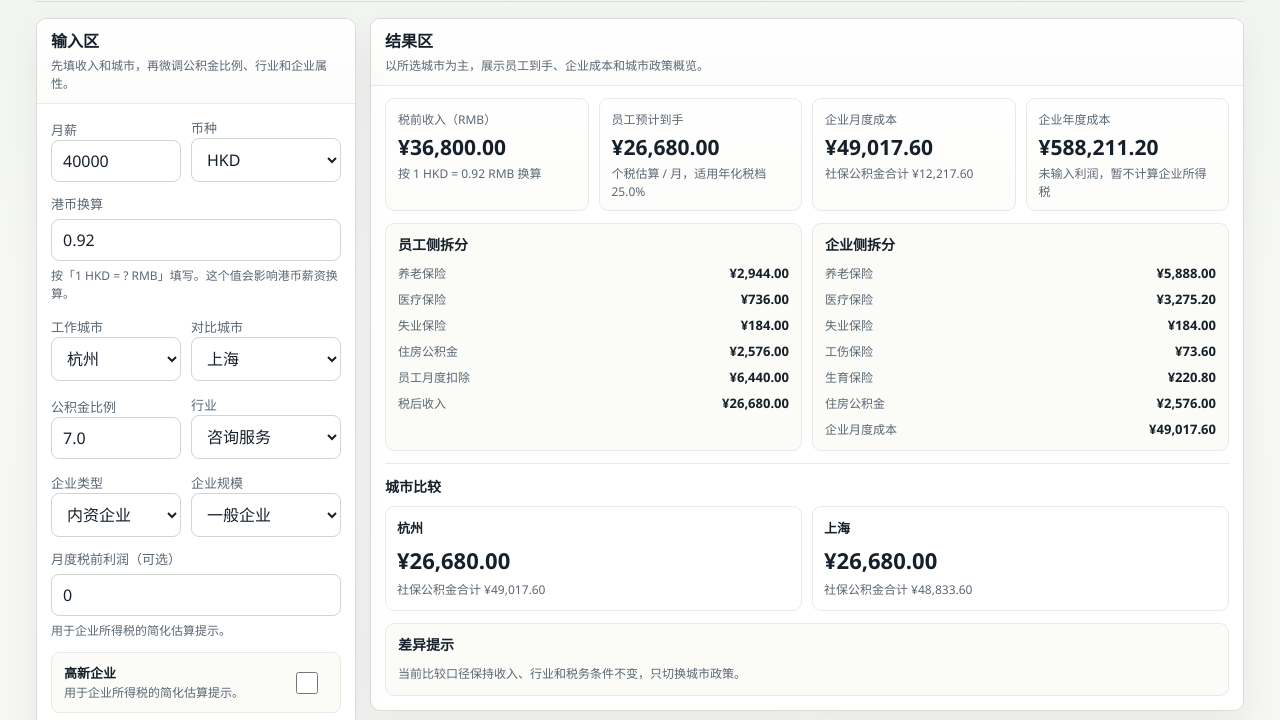
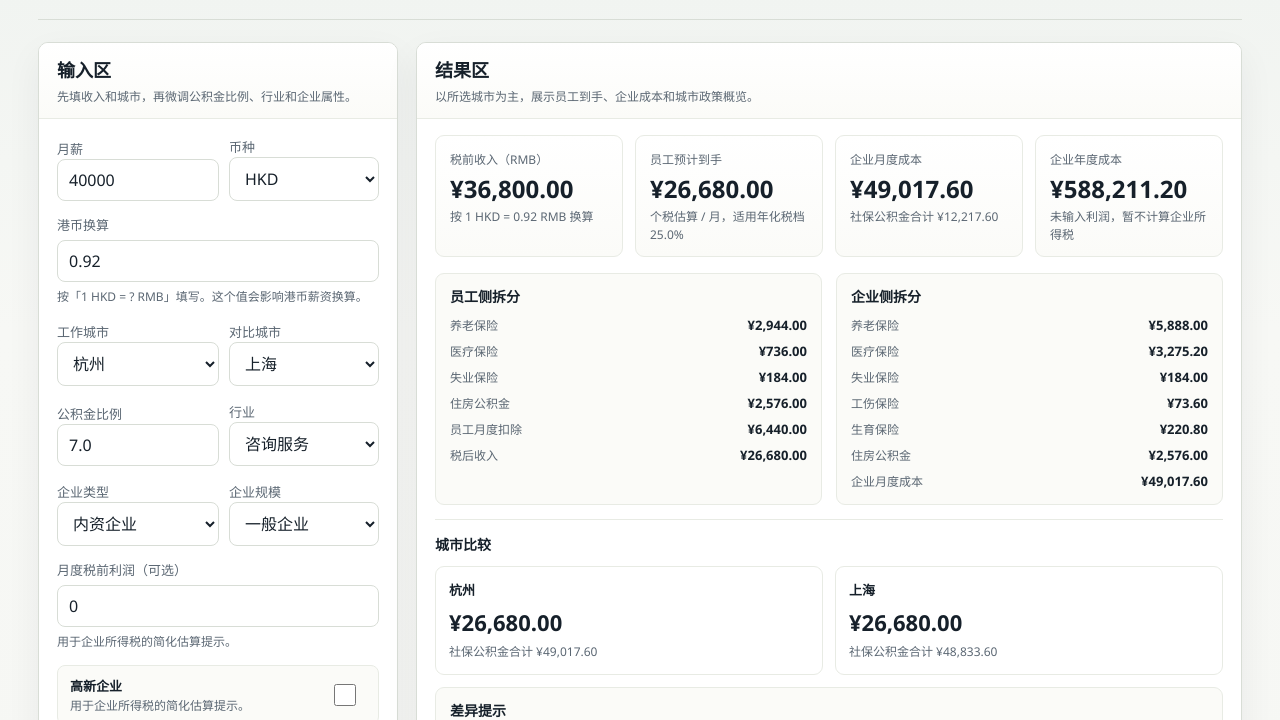
Before and after one commit to h21666/demo3, a plain HTML site: page index.html in a window 1280 px wide. Shown: the part 176-896 px from the top of the page. Drawn offline with Linux system fonts and the light colour scheme.

Commit message:
Restore previous display layout

```diff
--- a/index.html
+++ b/index.html
@@ -8,6 +8,7 @@
     :root {
       color-scheme: light;
       --bg: #f4f5f2;
+      --page-bg: linear-gradient(180deg, #eef2ef 0%, #f7f8f5 26%, #f4f5f2 100%);
       --panel: #ffffff;
       --panel-alt: #fbfbf8;
       --ink: #16202a;
@@ -31,6 +32,7 @@
     body[data-theme="dark"] {
       color-scheme: dark;
       --bg: #0b1220;
+      --page-bg: linear-gradient(180deg, #0b1220 0%, #0f1725 36%, #0b1220 100%);
       --panel: #111827;
       --panel-alt: #0f1725;
       --ink: #e5eef7;
@@ -49,23 +51,22 @@
     body {
       font-family: "Segoe UI", "PingFang SC", "Microsoft YaHei", sans-serif;
       color: var(--ink);
-      background:
-        linear-gradient(180deg, #eef2ef 0%, #f7f8f5 26%, #f4f5f2 100%);
+      background: var(--page-bg);
     }
 
     a { color: inherit; }
     .page {
       max-width: var(--max);
       margin: 0 auto;
-      padding: 18px 16px 24px;
+      padding: 28px 18px 36px;
     }
 
     .topbar {
       display: grid;
-      gap: 8px;
-      padding: 0 0 16px;
+      gap: 10px;
+      padding: 0 0 22px;
       border-bottom: 1px solid var(--line);
-      margin-bottom: 16px;
+      margin-bottom: 22px;
     }
 
     .topbar-head {
@@ -85,7 +86,7 @@
       display: inline-flex;
       border: 1px solid var(--line);
       border-radius: 999px;
-      background: #fff;
+      background: var(--panel);
       overflow: hidden;
       flex: 0 0 auto;
       box-shadow: 0 6px 16px rgba(19, 33, 47, 0.04);
@@ -161,14 +162,14 @@
 
     .layout {
       display: grid;
-      grid-template-columns: 320px minmax(0, 1fr);
-      gap: 14px;
+      grid-template-columns: 360px minmax(0, 1fr);
+      gap: 18px;
       align-items: start;
     }
 
     .stack {
       display: grid;
-      gap: 12px;
+      gap: 18px;
     }
 
     section.panel {
@@ -179,22 +180,15 @@
       overflow: hidden;
     }
 
-    .layout > section.panel:first-child {
-      position: sticky;
-      top: 16px;
-      max-height: calc(100vh - 32px);
-      overflow: auto;
-    }
-
     .panel-hd {
-      padding: 12px 14px 10px;
+      padding: 16px 18px 12px;
       border-bottom: 1px solid var(--soft-line);
-      background: linear-gradient(180deg, #fff, #fcfcfb);
+      background: linear-gradient(180deg, var(--panel), var(--panel-alt));
     }
 
     .panel-hd h2 {
       margin: 0;
-      font-size: 16px;
+      font-size: 18px;
       line-height: 1.25;
     }
 
@@ -206,12 +200,12 @@
     }
 
     .panel-bd {
-      padding: 12px 14px 14px;
+      padding: 16px 18px 18px;
     }
 
     .fields {
       display: grid;
-      gap: 12px;
+      gap: 14px;
     }
 
     .field {
@@ -235,9 +229,9 @@
       width: 100%;
       min-height: 40px;
       padding: 9px 11px;
-      border: 1px solid #cfd6cf;
+      border: 1px solid var(--line);
       border-radius: 8px;
-      background: #fff;
+      background: var(--panel);
       color: var(--ink);
       font: inherit;
     }
@@ -293,15 +287,15 @@
     .metrics {
       display: grid;
       grid-template-columns: repeat(4, minmax(0, 1fr));
-      gap: 10px;
-      margin-bottom: 12px;
+      gap: 12px;
+      margin-bottom: 16px;
     }
 
     .metric {
       border: 1px solid var(--soft-line);
       border-radius: 9px;
-      padding: 11px 12px 10px;
-      background: linear-gradient(180deg, #fff, #fcfcfa);
+      padding: 14px 14px 13px;
+      background: linear-gradient(180deg, var(--panel), var(--panel-alt));
     }
 
     .metric .k {
@@ -311,7 +305,7 @@
     }
 
     .metric .v {
-      font-size: 21px;
+      font-size: 24px;
       line-height: 1.1;
       font-weight: 700;
       letter-spacing: 0;
@@ -328,13 +322,13 @@
     .grid-2 {
       display: grid;
       grid-template-columns: repeat(2, minmax(0, 1fr));
-      gap: 10px;
+      gap: 14px;
     }
 
     .box {
       border: 1px solid var(--soft-line);
       border-radius: 9px;
-      padding: 12px;
+      padding: 14px;
       background: var(--panel-alt);
     }
 
@@ -394,11 +388,11 @@
       font-size: 12px;
       color: var(--muted);
       font-weight: 600;
-      background: #fafbfa;
+      background: var(--panel-alt);
     }
 
     tbody tr:hover td {
-      background: #fcfdfc;
+      background: var(--panel-alt);
     }
 
     .badge {
@@ -416,23 +410,23 @@
     .badge.success { background: var(--success-soft); color: var(--success); border-color: rgba(22,101,52,.15); }
 
     .compare {
-      margin-top: 12px;
-      padding-top: 12px;
+      margin-top: 14px;
+      padding-top: 14px;
       border-top: 1px solid var(--soft-line);
     }
 
     .compare-grid {
       display: grid;
       grid-template-columns: repeat(2, minmax(0, 1fr));
-      gap: 10px;
-      margin-top: 10px;
+      gap: 12px;
+      margin-top: 12px;
     }
 
     .compare-item {
       border: 1px solid var(--soft-line);
       border-radius: 9px;
-      padding: 11px;
-      background: #fff;
+      padding: 13px;
+      background: var(--panel);
     }
 
     .compare-item h4 {
@@ -461,7 +455,7 @@
     }
 
     footer {
-      margin-top: 12px;
+      margin-top: 18px;
       padding-top: 12px;
       color: var(--muted);
       font-size: 12px;
@@ -490,11 +484,6 @@
       }
       .lang-toggle {
         align-self: flex-start;
-      }
-      .layout > section.panel:first-child {
-        position: static;
-        max-height: none;
-        overflow: visible;
       }
       h1 {
         font-size: 26px;
```
